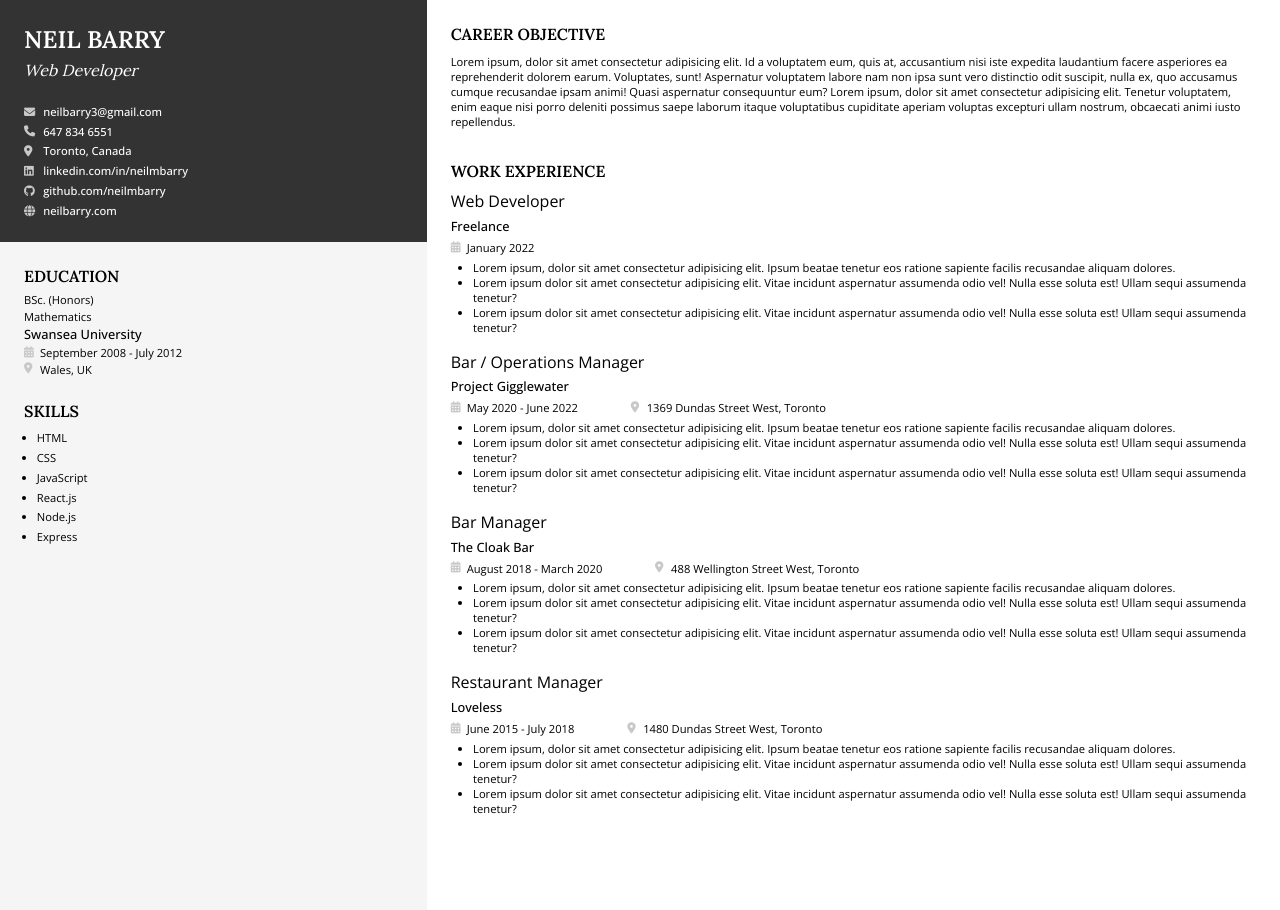
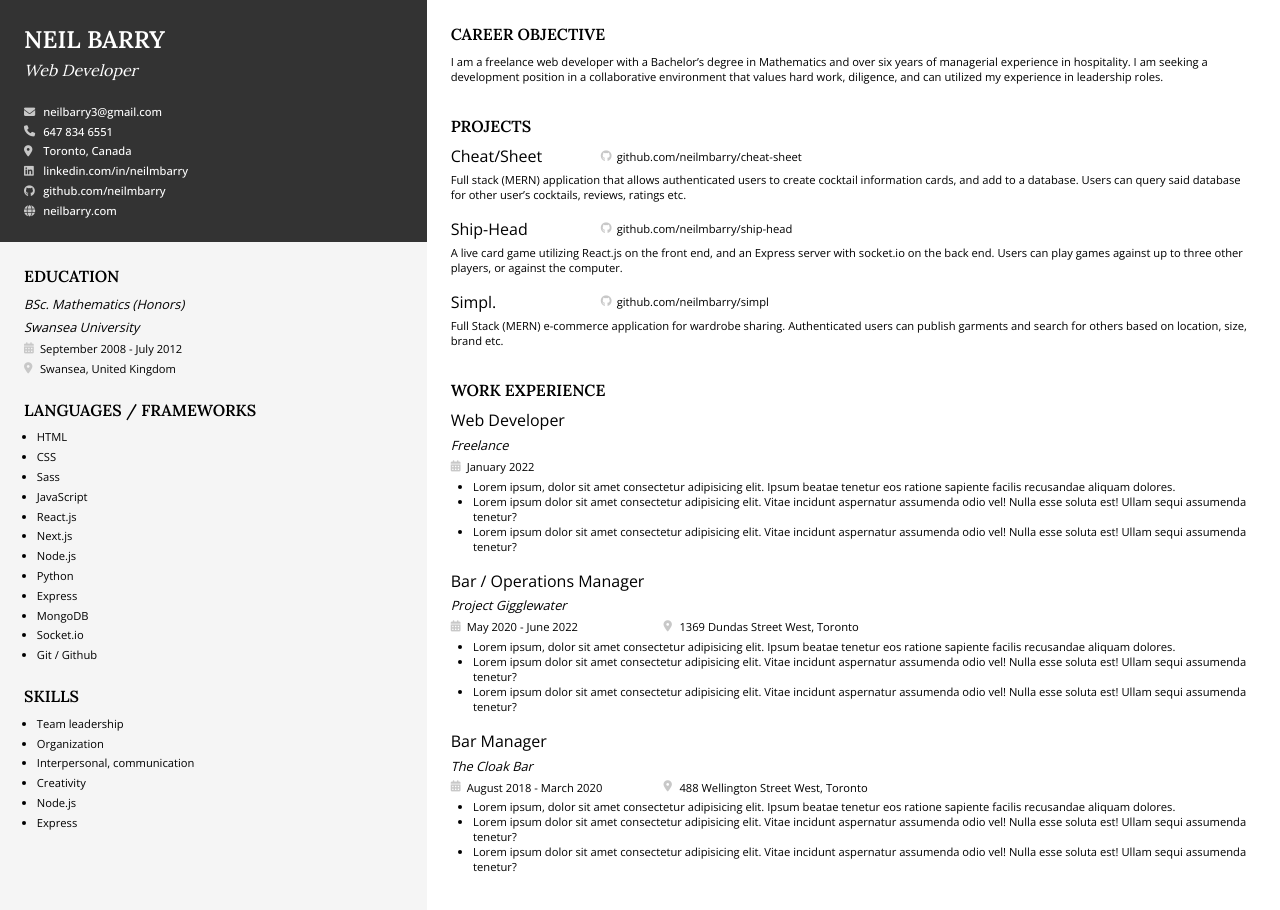
Before and after one commit to neilmbarry/resume, a plain HTML site: page index.html in a window 1280 px wide. Drawn offline with nearby package versions, Linux system fonts and the light colour scheme.

Commit message:
minor changes

```diff
--- a/index.html
+++ b/index.html
@@ -46,25 +46,42 @@
       <div class="info">
         <div class="education">
           <h2>Education</h2>
-          <h6>BSc. (Honors)</h6>
-          <h6>Mathematics</h6>
-          <h5>Swansea University</h5>
+          <h5>BSc. Mathematics (Honors)</h5>
+
+          <h5 class="thin">Swansea University</h5>
           <div class="education-link">
             <i class="fa-solid fa-calendar-days"></i>
             <h6>September 2008 - July 2012</h6>
           </div>
           <div class="education-link">
             <i class="fa-solid fa-location-dot"></i>
-            <h6>Wales, UK</h6>
+            <h6>Swansea, United Kingdom</h6>
           </div>
+        </div>
+        <div class="skills">
+          <h2>Languages / Frameworks</h2>
+          <ul class="skills-list">
+            <li class="skill">HTML</li>
+            <li class="skill">CSS</li>
+            <li class="skill">Sass</li>
+            <li class="skill">JavaScript</li>
+            <li class="skill">React.js</li>
+            <li class="skill">Next.js</li>
+            <li class="skill">Node.js</li>
+            <li class="skill">Python</li>
+            <li class="skill">Express</li>
+            <li class="skill">MongoDB</li>
+            <li class="skill">Socket.io</li>
+            <li class="skill">Git / Github</li>
+          </ul>
         </div>
         <div class="skills">
           <h2>Skills</h2>
           <ul class="skills-list">
-            <li class="skill">HTML</li>
-            <li class="skill">CSS</li>
-            <li class="skill">JavaScript</li>
-            <li class="skill">React.js</li>
+            <li class="skill">Team leadership</li>
+            <li class="skill">Organization</li>
+            <li class="skill">Interpersonal, communication</li>
+            <li class="skill">Creativity</li>
             <li class="skill">Node.js</li>
             <li class="skill">Express</li>
           </ul>
@@ -74,17 +91,79 @@
         <div class="career">
           <h2>Career Objective</h2>
           <p>
-            Lorem ipsum, dolor sit amet consectetur adipisicing elit. Id a
-            voluptatem eum, quis at, accusantium nisi iste expedita laudantium
-            facere asperiores ea reprehenderit dolorem earum. Voluptates, sunt!
-            Aspernatur voluptatem labore nam non ipsa sunt vero distinctio odit
-            suscipit, nulla ex, quo accusamus cumque recusandae ipsam animi!
-            Quasi aspernatur consequuntur eum? Lorem ipsum, dolor sit amet
-            consectetur adipisicing elit. Tenetur voluptatem, enim eaque nisi
-            porro deleniti possimus saepe laborum itaque voluptatibus cupiditate
-            aperiam voluptas excepturi ullam nostrum, obcaecati animi iusto
-            repellendus.
+            I am a freelance web developer with a Bachelor’s degree in
+            Mathematics and over six years of managerial experience in
+            hospitality. I am seeking a development position in a collaborative
+            environment that values hard work, diligence, and can utilized my
+            experience in leadership roles.
           </p>
+        </div>
+        <div class="work">
+          <h2>Projects</h2>
+          <div class="jobs">
+            <div class="job">
+              <div class="job-title">
+                <h3 class="w100">Cheat/Sheet</h3>
+
+                <div class="job-link">
+                  <i class="fa-brands fa-github"></i>
+                  <h6 class="">github.com/neilmbarry/cheat-sheet</h6>
+                  <!-- <i class="fa-solid fa-location-dot"></i>
+                    <h6>Toronto, Canada</h6> -->
+                </div>
+              </div>
+              <ul class="job-points">
+                <p>
+                  Full stack (MERN) application that allows authenticated users
+                  to create cocktail information cards, and add to a database.
+                  Users can query said database for other user’s cocktails,
+                  reviews, ratings etc.
+                </p>
+              </ul>
+            </div>
+            <div class="job">
+              <div class="job-title">
+                <h3 class="w100">Ship-Head</h3>
+
+                <div class="job-link">
+                  <i class="fa-brands fa-github"></i>
+                  <h6 class="">github.com/neilmbarry/ship-head</h6>
+                  <!-- <i class="fa-solid fa-location-dot"></i>
+                    <h6>Toronto, Canada</h6> -->
+                </div>
+              </div>
+
+              <ul class="job-points">
+                <p>
+                  A live card game utilizing React.js on the front end, and an
+                  Express server with socket.io on the back end. Users can play
+                  games against up to three other players, or against the
+                  computer.
+                </p>
+              </ul>
+            </div>
+
+            <div class="job">
+              <div class="job-title">
+                <h3 class="w100">Simpl.</h3>
+
+                <div class="job-link">
+                  <i class="fa-brands fa-github"></i>
+                  <h6 class="">github.com/neilmbarry/simpl</h6>
+                  <!-- <i class="fa-solid fa-location-dot"></i>
+                    <h6>Toronto, Canada</h6> -->
+                </div>
+              </div>
+
+              <ul class="job-points">
+                <p>
+                  Full Stack (MERN) e-commerce application for wardrobe sharing.
+                  Authenticated users can publish garments and search for others
+                  based on location, size, brand etc.
+                </p>
+              </ul>
+            </div>
+          </div>
         </div>
         <div class="work">
           <h2>Work Experience</h2>
@@ -171,34 +250,6 @@
                 </li>
               </ul>
             </div>
-            <div class="job">
-              <h3>Restaurant Manager</h3>
-              <h5>Loveless</h5>
-              <div class="job-link">
-                <i class="fa-solid fa-calendar-days"></i>
-                <h6 class="margin-right">June 2015 - July 2018</h6>
-                <i class="fa-solid fa-location-dot"></i>
-                <h6>1480 Dundas Street West, Toronto</h6>
-              </div>
-              <ul class="job-points">
-                <li class="job-point">
-                  Lorem ipsum, dolor sit amet consectetur adipisicing elit.
-                  Ipsum beatae tenetur eos ratione sapiente facilis recusandae
-                  aliquam dolores.
-                </li>
-
-                <li class="job-point">
-                  Lorem ipsum dolor sit amet consectetur adipisicing elit. Vitae
-                  incidunt aspernatur assumenda odio vel! Nulla esse soluta est!
-                  Ullam sequi assumenda tenetur?
-                </li>
-                <li class="job-point">
-                  Lorem ipsum dolor sit amet consectetur adipisicing elit. Vitae
-                  incidunt aspernatur assumenda odio vel! Nulla esse soluta est!
-                  Ullam sequi assumenda tenetur?
-                </li>
-              </ul>
-            </div>
           </div>
         </div>
       </div>
--- a/style.css
+++ b/style.css
@@ -35,8 +35,9 @@ h4 {
 
 h5 {
   font-family: "Open Sans";
-  font-weight: 500;
+  font-weight: 400;
   font-size: 0.8rem;
+  font-style: italic;
 }
 
 h6 {
@@ -59,6 +60,11 @@ i {
   color: rgb(200, 200, 200);
   font-size: 0.7rem;
   width: 0.7rem;
+}
+
+.thin {
+  font-weight: 400;
+  /* font-style: italic; */
 }
 
 .page {
@@ -113,7 +119,7 @@ i {
 .education {
   display: flex;
   flex-direction: column;
-  gap: 0.1rem;
+  gap: 0.3rem;
 }
 
 .education-link {
@@ -170,6 +176,16 @@ i {
   gap: 0.3rem;
 }
 
+.job-title {
+  display: flex;
+  /* gap: 4rem; */
+  /* justify-content: space-between; */
+}
+
+.w100 {
+  width: 150px;
+}
+
 .job {
   display: flex;
   flex-direction: column;
@@ -181,5 +197,5 @@ i {
 }
 
 .margin-right {
-  margin-right: 3rem;
+  width: 12rem;
 }
```
